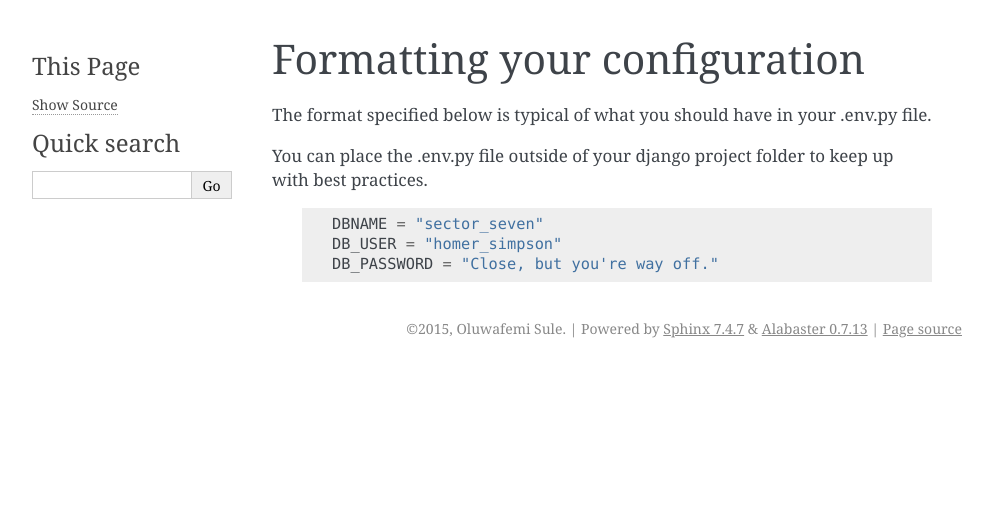
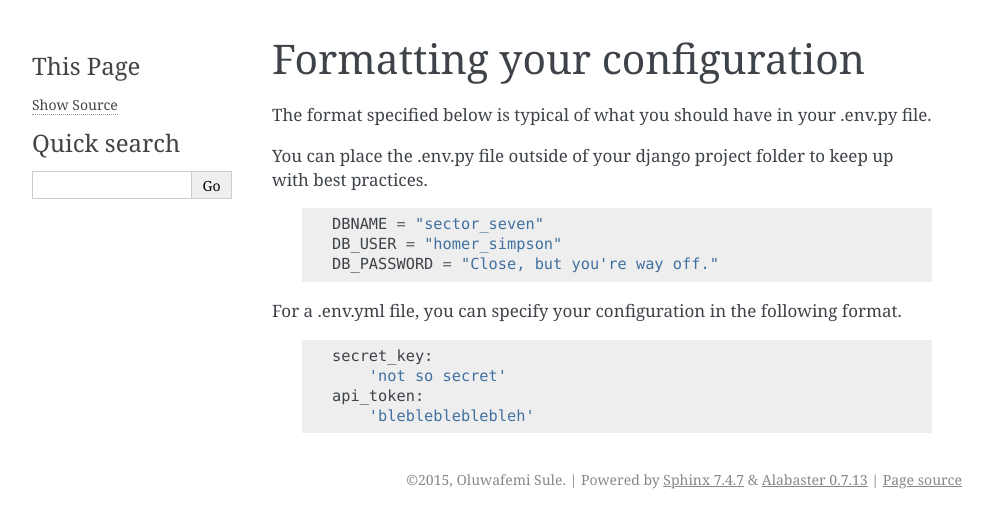
Before and after one commit to osule/django-envie, a Sphinx documentation site: the page built from docs/02-formatting.rst, in a window 1280 px wide. Shown: the top 528 px of the page, without its empty margins (148-1141 px from the left). Built offline with Sphinx 7.4.7, drawn with Linux system fonts in a browser that asks for light colours.

Commit message:
document how to use with yml file

```diff
--- a/docs/02-formatting.rst
+++ b/docs/02-formatting.rst
@@ -10,3 +10,12 @@ You can place the .env.py file outside of your django project folder to keep up
         DBNAME = "sector_seven"
         DB_USER = "homer_simpson"
         DB_PASSWORD = "Close, but you're way off."
+
+For a .env.yml file, you can specify your configuration in the following format.
+
+    .. code-block::
+
+        secret_key:
+            'not so secret'
+        api_token:
+            'bleblebleblebleh'
```
